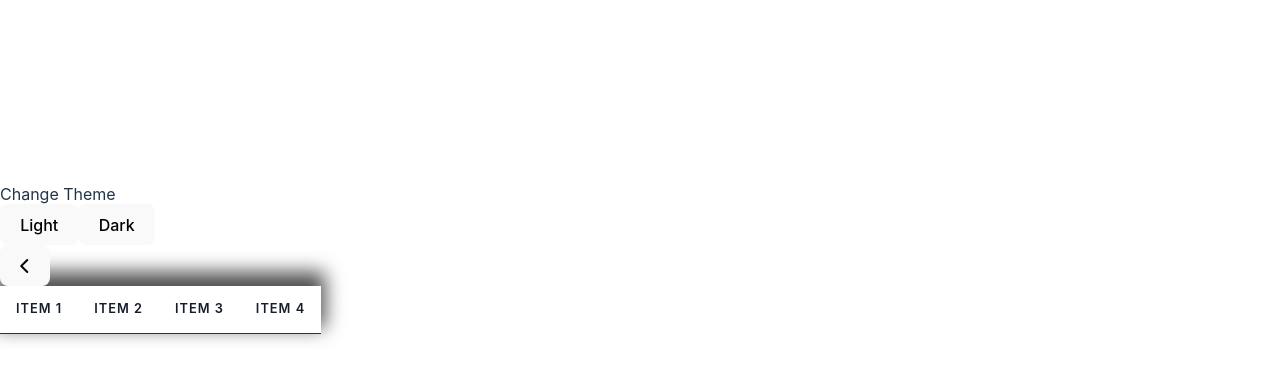
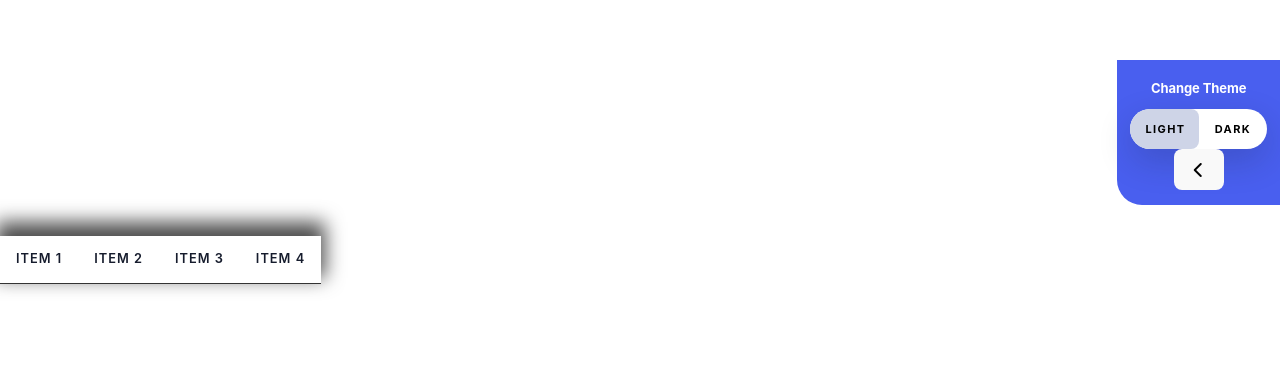
Before and after one commit to savus/ThemesAndFilters, a React (Vite) app: page / in a window 1280 px wide. Shown: the part 140-520 px from the top of the page. Built offline with nearby package versions, Linux system fonts and the light colour scheme; the HTML template or start-up script is replaced by a standard one.

Commit message:
style theme-panel, theme-body, and switcher-btns using css

```diff
--- a/src/App.tsx
+++ b/src/App.tsx
@@ -7,12 +7,12 @@ function App() {
 
   return (
     <>
-      <div className="theme-panel">
+      <div className="theme-panel open">
         <div className="theme-body">
           <span>Change Theme</span>
           <div className="btn-group">
-            <button>Light</button>
-            <button>Dark</button>
+            <button className="switcher-btn active">Light</button>
+            <button className="switcher-btn">Dark</button>
           </div>
           <button>
             <i className="fas fa-chevron-left"></i>
--- a/src/css/styles.css
+++ b/src/css/styles.css
@@ -1,3 +1,63 @@
+.theme-panel {
+  position: fixed;
+  right: 0;
+  top: 25%;
+  z-index: 100;
+  transition: 0.4s;
+  transform: translateX(100%);
+}
+
+.theme-panel.open {
+  transform: translateX(0);
+}
+
+.theme-body {
+  background-color: #495fef;
+  border: transparent;
+  max-width: 185px;
+  padding: 15px 13px;
+  text-align: center;
+  border-bottom-left-radius: 25px;
+  position: relative;
+}
+
+.theme-body > span {
+  color: #fff;
+  font-size: 13px;
+  font-weight: 700;
+  letter-spacing: -0.09px;
+  line-height: 26px;
+  padding-bottom: 8px;
+  display: inline-flex;
+}
+
+.btn-group {
+  box-shadow: 0 12px 34px rgba(22, 28, 45, 0.2);
+  border-radius: 33px;
+  background-color: #fff;
+  overflow: hidden;
+  display:flex;
+  max-width: 153px;
+  justify-content: center;
+}
+
+.theme-body .btn-group .switcher-btn {
+  background-color: transparent;
+  border: none;
+  width: 50%;
+  font-size: 11px;
+  font-weight: 700;
+  height: 40px;
+  padding-left: 15px;
+  padding-right: 15px;
+  letter-spacing: 1.4px;
+  text-transform: uppercase;
+}
+
+.theme-body .btn-group .switcher-btn.active {
+  background-color: #ced4e7;
+}
+
 .navbar {
   color: var(--color-headings);
   background-color: var(--color-panel);
@@ -22,5 +82,5 @@
 .navbar-nav li:hover {
   cursor: pointer;
   color: blue;
-  background-color: rgba(55,55,55,0.1);
+  background-color: rgba(55, 55, 55, 0.1);
 }
```
